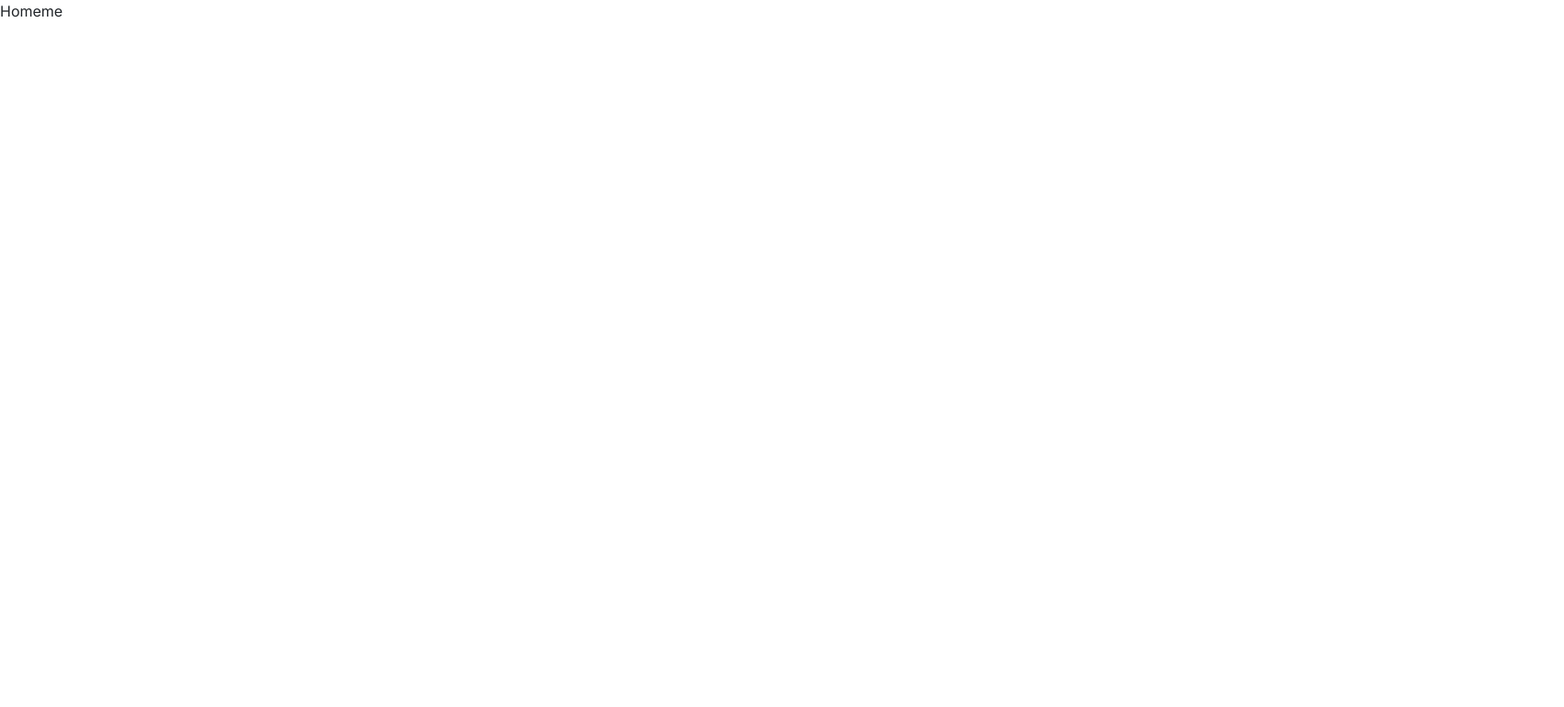
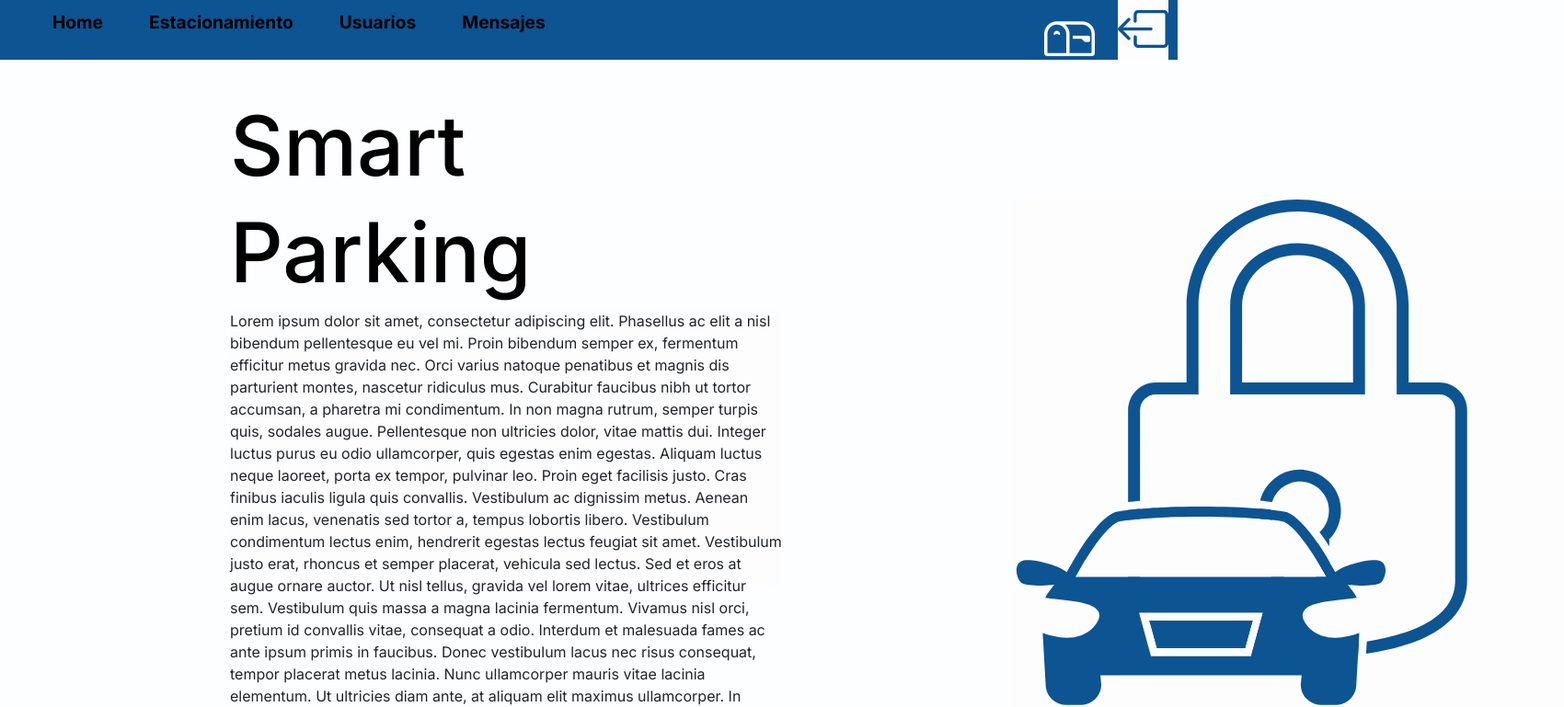
Before and after one commit to MrRevillod/SmartParking, a Next.js app in the folder Frontend/: page / in a window 1280 px wide. Shown: the top 769 px of the page at 92% size, 1700 px wide, since content can reach past the window. Built offline with nearby package versions, Linux system fonts and the light colour scheme.

Commit message:
barra, home y usuario (avance)

```diff
--- a/Frontend/package.json
+++ b/Frontend/package.json
@@ -10,6 +10,7 @@
     },
     "dependencies": {
         "bootstrap": "^5.3.1",
+        "bootstrap-icons": "^1.11.0",
         "eslint": "8.48.0",
         "eslint-config-next": "13.4.19",
         "latest-version": "^7.0.0",
--- /dev/null
+++ b/Frontend/src/app/estacionamiento/page.jsx
@@ -0,0 +1,5 @@
+export default function estacionamiento() {
+    return (
+      <div className=''> Smart </div>
+    )
+  }
--- a/Frontend/src/app/globals.css
+++ b/Frontend/src/app/globals.css
@@ -0,0 +1,217 @@
+*{
+    margin: 0px;
+    padding: 0px;
+
+}
+
+body{
+    background-color: #fdfeff;
+    width: 100%;
+}
+
+header{
+    display: flex;
+    flex-direction: row;
+    height: 65px;
+    max-width: 100%;
+    background-color: #0D5492;
+    position: relative;
+    flex-wrap: nowrap;
+    justify-content: flex-start;
+    align-items: center;
+}
+
+.icono1 {
+    display: flex;
+    position: absolute;
+    right: 0;
+    top: 0;
+    height: 100%;
+    width: auto;
+    align-items: center;
+    background-color: #0D5492;
+    padding: 0 10px;
+  }
+
+.bi-box-arrow-left{
+    height: 65px;
+    width: 80px;
+    background-color:#FDFDFD;
+    align-items: center;
+    justify-content: center;
+    font-size: 55px;
+    color: #0D5492;
+
+}
+
+.bi-mailbox{
+    height: 65px;
+    width: 80px;
+    background-color:#0D5492;
+    align-items: center;
+    justify-content: center;
+    font-size: 55px;
+    color: #FDFDFD;
+}
+
+.to-reg-button1{
+    order: 1;
+    justify-content: flex-end;
+    background-color: #0D5492;
+    font-weight: 700;
+    font-size: larger;
+    margin: 12px;
+    text-align: center;
+}
+
+.to-reg-button2{
+    order: 2;
+    justify-content: flex-end;
+    background-color: #0D5492;
+    font-weight: 700;
+    font-size: larger;
+    margin: 12px;
+    text-align: center;
+}
+
+.to-reg-button3{
+    order: 3;
+    justify-content: flex-end;
+    background-color: #0D5492;
+    font-weight: 700;
+    font-size: larger;
+    margin: 12px;
+    text-align: center;
+}
+
+.to-reg-button4{
+    order: 4;
+    justify-content: flex-end;
+    background-color: #0D5492;
+    font-weight: 700;
+    font-size: larger;
+    margin: 12px;
+    text-align: center;
+}
+
+.to-reg-button1:hover{
+    background-color:  white;
+    color: #FDFDFD;
+    font-weight: 700;
+    font-size: larger;
+    margin: 12px;
+}
+
+.to-reg-button2:hover{
+    background-color:  white;
+    color: #FDFDFD;
+    font-weight: 700;
+    font-size: larger;
+    margin: 12px;
+}
+
+.to-reg-button3:hover{
+    background-color:  white;
+    color: #FDFDFD;
+    font-weight: 700;
+    font-size: larger;
+    margin: 12px;
+}
+
+.to-reg-button4:hover{
+    background-color:  white;
+    color: #FDFDFD;
+    font-weight: 700;
+    font-size: larger;
+    margin: 12px;
+}
+
+.grancontenedor {
+    display: flex;
+    flex-wrap: wrap;
+    flex-direction: column;
+    align-items: flex-start;
+}
+
+.titulo, .titulo1 {
+    color: black;
+    font-weight: 800;
+    font-size: 80px;
+    position: relative;
+    left: 250px;
+    top: 40px;
+}
+
+h1{
+    font-style: ExtraBold 800;
+    font-size: 90px;
+}
+
+.contenedor-flex {
+    display: flex;
+    flex-wrap: wrap;
+    justify-content: space-between;
+    align-items: flex-start;
+    margin-top: 5vh;
+    margin-bottom: 5vh;
+}
+
+.divlogo1, .recuadro {
+    width: 600px;
+    height: 600px;
+    background: #FDFDFD;
+}
+
+.divlogo1 {
+    order: 2;
+    left: 500px;
+    position: relative;
+    top: -120px;
+}
+
+.recuadro {
+    order: 1;
+    height: 300px;
+    left: 250px;
+    position: relative;
+}
+
+.contenedorflex{
+    display: flex;
+    background-color: #FDFDFD;
+    height: 100%;
+    width: 100%;
+    justify-content: center;
+}
+
+table th tr{
+    float: left;
+    margin: 25px;
+    text-align: center;
+}
+
+.table{
+    display: flex;
+    flex-direction: column;
+    width: 900px;
+    height: 900px;
+}
+
+.table1{
+    display: flex;
+    top: 120px;
+    position: relative;
+    background-color: #0D5492;
+    width: 800px;
+
+
+}
+
+.table2{
+    display: flex;
+    top: 120px;
+    position: relative;
+    background-color: #0D5492;
+    width: 800px;
+    justify-content: center;
+}
--- a/Frontend/src/app/layout.js
+++ /dev/null
@@ -1,19 +0,0 @@
-import 'bootstrap/dist/css/bootstrap.min.css'
-
-import './globals.css'
-import { Inter } from 'next/font/google'
-
-const inter = Inter({ subsets: ['latin'] })
-
-export const metadata = {
-  title: 'Create Next App',
-  description: 'Generated by create next app',
-}
-
-export default function RootLayout({ children }) {
-  return (
-    <html lang="en">
-      <body className={inter.className}>{children}</body>
-    </html>
-  )
-}
--- /dev/null
+++ b/Frontend/src/app/layout.jsx
@@ -0,0 +1,47 @@
+import 'bootstrap/dist/css/bootstrap.min.css'
+import Link from 'next/link'
+import './globals.css'
+import { Inter } from 'next/font/google'
+import Logo from "@/components/Logo"
+import 'bootstrap-icons/font/bootstrap-icons.css';
+
+
+const inter = Inter({ subsets: ['latin'] })
+
+export const metadata = {
+  title: 'Create Next App',
+  description: 'Generated by create next app',
+}
+
+export default function RootLayout({ children }) {
+  return (
+    <html lang="en">
+      <body className={inter.className}>
+        <header>
+        <nav className='container1'>
+            <ul>
+              <li className="btn to-reg-button1">
+                <Link href="/"  style={{ textDecoration: 'none', color:"black" }}>Home</Link>
+              </li>
+              <li className="btn to-reg-button2">
+                <Link href="estacionamiento" style={{ textDecoration: 'none', color:"black"}}>Estacionamiento</Link>
+              </li>
+              <li className="btn to-reg-button3">
+                <Link href="usuario" style={{ textDecoration: 'none', color:"black"}}>Usuarios</Link>
+              </li>
+              <li className="btn to-reg-button4">
+                <Link href="mensajes" style={{ textDecoration: 'none', color:"black"}}>Mensajes</Link>
+              </li>
+            </ul>
+          </nav>
+          <div className='icono1'>
+              <i class="bi bi-mailbox"></i>
+              <Link href="login"><i className="bi bi-box-arrow-left"></i></Link>
+          </div>
+        </header>
+        {children}
+
+      </body>
+    </html>
+  )
+}
--- /dev/null
+++ b/Frontend/src/app/mensajes/page.jsx
@@ -0,0 +1,5 @@
+export default function mensaje() {
+    return (
+      <div className=''> S P</div>
+    )
+  }
--- a/Frontend/src/app/page.js
+++ /dev/null
@@ -1,10 +0,0 @@
-
-
-import Image from 'next/image'
-import styles from './page.module.css'
-
-export default function Home() {
-  return (
-    <div className='' > Homeme</div>
-  )
-}
--- /dev/null
+++ b/Frontend/src/app/page.jsx
@@ -0,0 +1,30 @@
+import Logo from "@/components/Logo"
+import Image from 'next/image'
+import styles from './page.module.css'
+
+export default function Home() {
+  return (
+    <div className='grancontenedor'>
+      <div className="titulo">
+        <h1>Smart</h1>
+      </div>
+      <div className="titulo1">
+        <h1>Parking</h1>
+      </div>
+
+      <div className="contenedor-flex">
+        <div className="divlogo1">
+          <Logo className="formlogo" w={500} h={550} color={"#0D5492"} />
+        </div>
+
+        <div className="recuadro">
+          <p>
+          Lorem ipsum dolor sit amet, consectetur adipiscing elit. Phasellus ac elit a nisl bibendum pellentesque eu vel mi. Proin bibendum semper ex, fermentum efficitur metus gravida nec. Orci varius natoque penatibus et magnis dis parturient montes, nascetur ridiculus mus. Curabitur faucibus nibh ut tortor accumsan, a pharetra mi condimentum. In non magna rutrum, semper turpis quis, sodales augue. Pellentesque non ultricies dolor, vitae mattis dui. Integer luctus purus eu odio ullamcorper, quis egestas enim egestas. Aliquam luctus neque laoreet, porta ex tempor, pulvinar leo. Proin eget facilisis justo. Cras finibus iaculis ligula quis convallis. Vestibulum ac dignissim metus.
+
+Aenean enim lacus, venenatis sed tortor a, tempus lobortis libero. Vestibulum condimentum lectus enim, hendrerit egestas lectus feugiat sit amet. Vestibulum justo erat, rhoncus et semper placerat, vehicula sed lectus. Sed et eros at augue ornare auctor. Ut nisl tellus, gravida vel lorem vitae, ultrices efficitur sem. Vestibulum quis massa a magna lacinia fermentum. Vivamus nisl orci, pretium id convallis vitae, consequat a odio. Interdum et malesuada fames ac ante ipsum primis in faucibus. Donec vestibulum lacus nec risus consequat, tempor placerat metus lacinia. Nunc ullamcorper mauris vitae lacinia elementum. Ut ultricies diam ante, at aliquam elit maximus ullamcorper. In ullamcorper nunc risus, gravida vehicula odio pharetra ut.
+          </p>
+        </div>
+      </div>
+    </div>
+  )
+}
```
Also changed, not shown: Frontend/src/app/usuario/page.jsx (added, +31 -0 lines), Frontend/src/app/usuario/temporal.json (added, +35 -0 lines).
